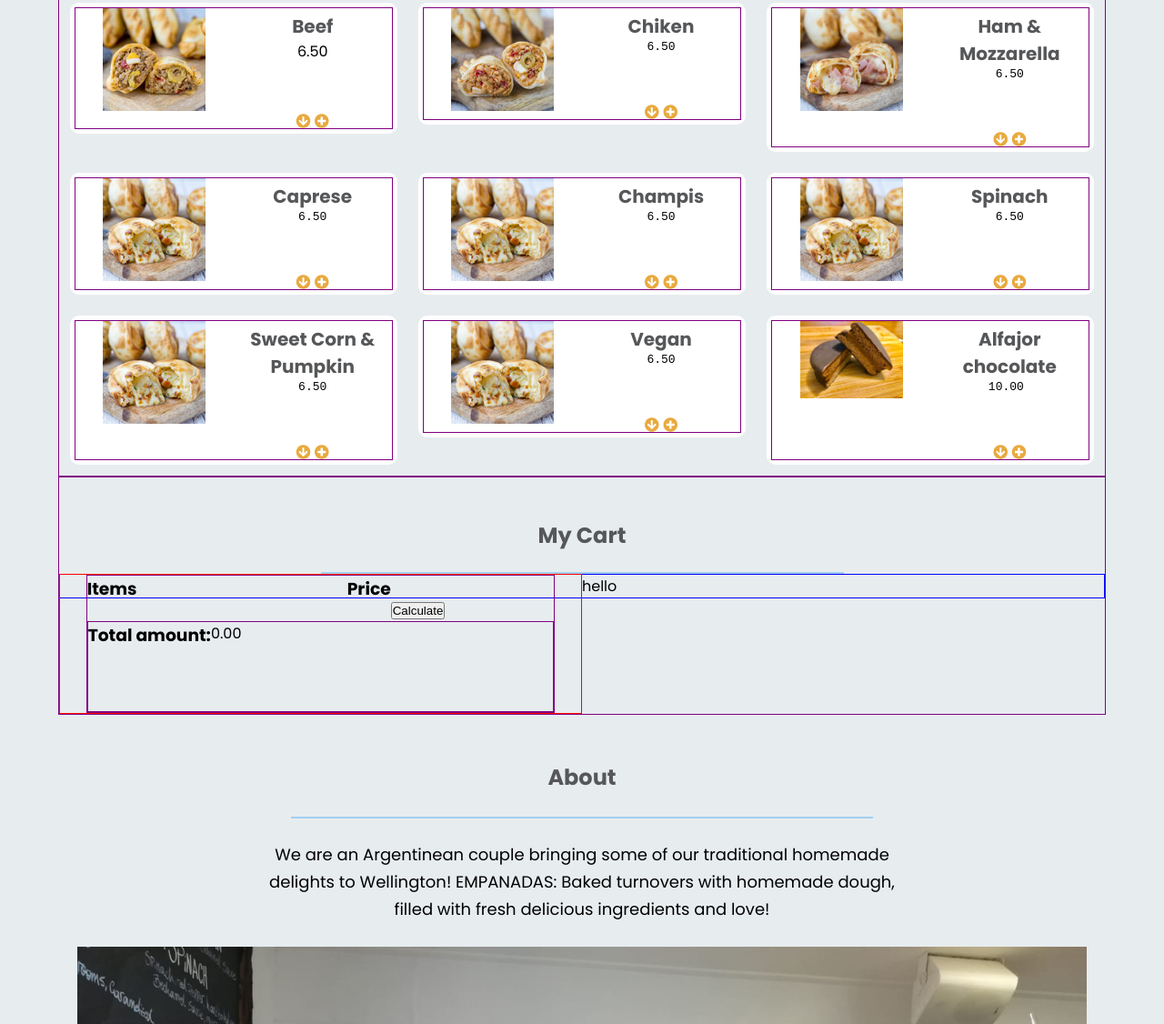
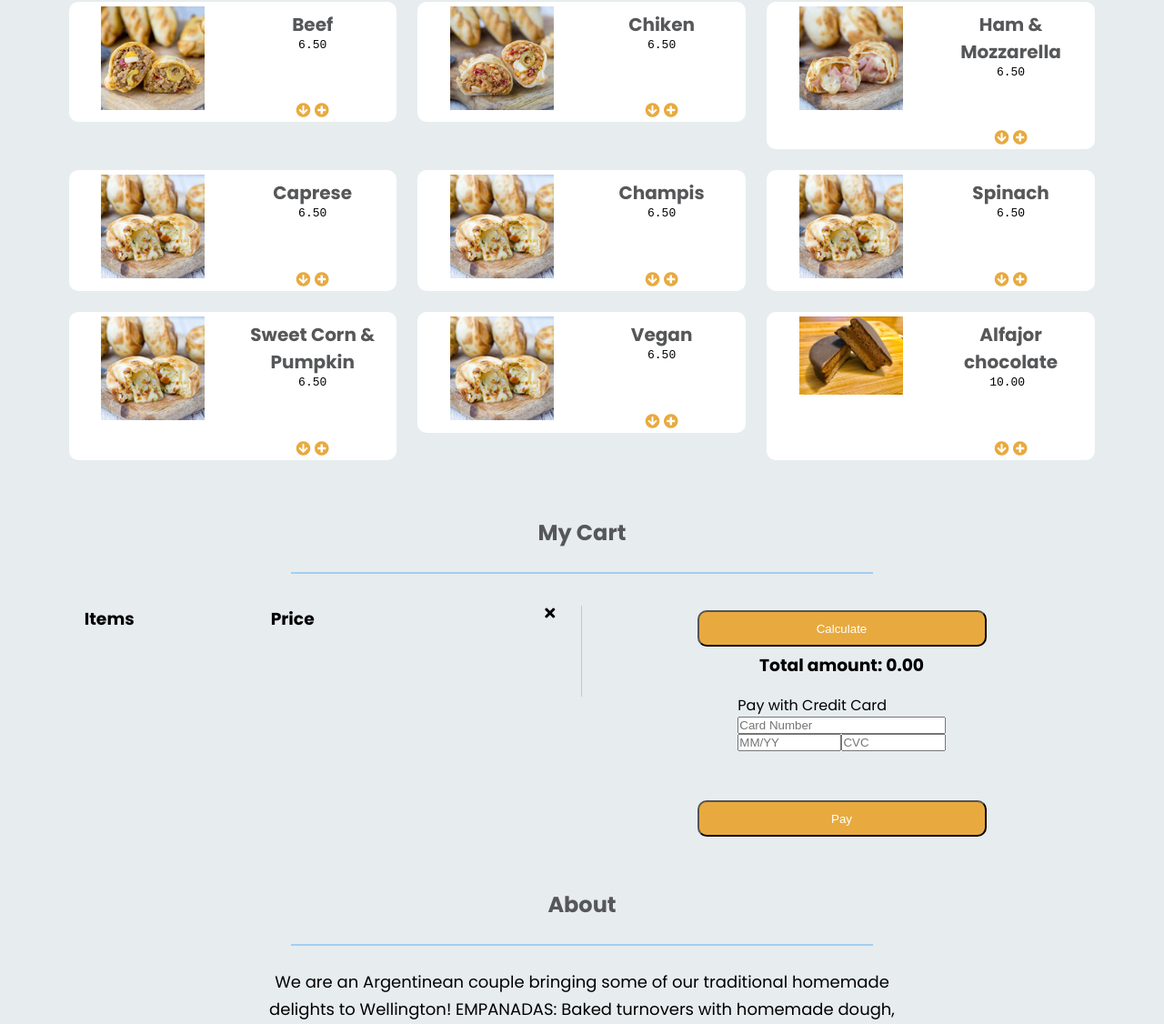
Before and after one commit to NataliaCatalina/summative-assigment-1-natalia-ramirez, a plain HTML site: page index.html in a window 1280 px wide. Shown: the part 1920-3046 px from the top of the page at 91% size. Drawn offline with nearby package versions, Linux system fonts and the light colour scheme.

Commit message:
cart v.3

```diff
--- a/index.html
+++ b/index.html
@@ -114,7 +114,7 @@
 
             <div class="info__type-price col col-6">
               <h2>Beef</h2>
-              <pr><span class="itemPrice">6.50</span></pr>
+              <pre><span class="itemPrice">6.50</span></pre>
 
               <div class="btn__box">
                 <i class="fas fa-arrow-circle-down menu__box--icon read-more-btn"></i>
@@ -445,7 +445,7 @@
 
      </section> <!-- end menu -->
 
-    <section id="cart" class="row clearfix cart">
+    <section id="cart">
 
       <div >
         <div class="title_menu">
@@ -454,8 +454,11 @@
         </div>
       </div>
 
+      <div class="row clearfix cart">
+
         <div class="box__cart--01 col col-lg-6">
             <div id="cart" class="row cart">
+                <i class="fas fa-times delet-cart"></i>
                 <div id="items" class="col items">
                   <h3> Items </h3>
                 </div>
@@ -463,20 +466,37 @@
                   <h3> Price </h3>
                 </div>
                 <br>
-              <button id="calculate">Calculate</button>
-              <div class="row totalAmount">
-                <h3 class="col"> Total amount: </h3> <span id="amount"> 0.00</span>
-              </div>
             </div>
         </div>
 
-<div class="box__cart--02  col.col-lg-6">
 
-  <p>hello</p>
+        <div class="box__cart--02  col col-lg-6">
+          <button id="calculate">Calculate</button>
+          <div class="totalAmount ">
+            <h3 class=""> Total amount:<span id="amount"> 0.00</span> </h3>
+          </div>
+          <div class="credit-card row clearfix">
+            <p>Pay with Credit Card</p>
+            <input class="col col-lg-12" type="text" name="" placeholder="Card Number">
+            <input class="col col-lg-6" type="text" name="" placeholder="MM/YY">
+            <input class="col col-lg-6" type="text" name="s" placeholder="CVC">
+          </div>
+          <button id="pay">Pay</button>
+        </div>
+
+      </div> <!-- end row car -->
+
+    </section> <!-- end section cart-->
+
+    <section id="thanks">
+      <div class="pop-up">
+        <div class="bar-container">
 
         </div>
 
-    </section> <!-- end section cart-->
+      </div>
+
+    </section>
 
     <section id="about">
 
--- a/js/script.js
+++ b/js/script.js
@@ -102,6 +102,14 @@ $('.read-less-btn').on('click', function(){
   $('.read-less-btn').hide();
   $('.read-more-btn').show();
 });
+  });
+//------------- reload
+
+$(document).ready(function () {
+            $('.delet-cart').click(function () {
+                location.reload(true);
+                alert('Reloading Page');
+            });
 
 
 
--- a/sass/_containers.scss
+++ b/sass/_containers.scss
@@ -8,12 +8,13 @@
   width: 100%;
   height: auto;
   min-height: 100px;
-  border: 1px solid purple;
+  // border: 1px solid purple;
   // background: purple;
 }
 
 .col{
   float:left;
+  // border: 1px solid yellow;
 
 }
 
--- a/sass/_desktop.scss
+++ b/sass/_desktop.scss
@@ -233,6 +233,7 @@
 
 .cart{
   width: 90%;
+  height: auto;
   margin: auto;
   display: block;
 
@@ -241,19 +242,71 @@
  .box__cart--01{
    width: 100%;
    height: auto;
-   border:1px solid red;
-   text-align: left;
+   // border:1px solid red;
+   margin-top: 3%;
+   border-right: 1px solid $color_light-blue;
+
 }
 
 .box__cart--02{
-  width: 100%;
-  height: auto;
-  border:1px solid blue;
+  // width: 100%;
+  // border: 1px solid red;
+//   height: auto;
+//   border:1px solid blue;
+  margin-top: 3%;
+  padding-right: 5px;
+//
 }
 
 .price{
-  margin-left: 45%;
+  padding-left:150px;
 }
+.totalAmount{
+  text-align: center;
+
+  // margin-right: 20px;
+}
+
+
+.delet-cart{
+  // border: 1px solid pink;
+  float: right;
+}
+
+
+#calculate {
+  width: 318px;
+  height: 40px;
+  left: 786px;
+  background: $color_yellow;
+  color: $color_white;
+  border-radius: 10px;
+  margin: 1% auto;
+  display: block;
+}
+
+#pay {
+  width: 318px;
+  height: 40px;
+  left: 786px;
+  background: $color_yellow;
+  color: $color_white;
+  border-radius: 10px;
+  margin: 1% auto;
+  display: block;
+}
+
+.credit-card{
+  width: 40%;
+  margin: 3% auto;
+  display: block;
+
+}
+
+//-------------------------------------- thanks
+
+
+
 
 
   //  ********************************** about
```
Also changed, not shown: css/style.css, 1 other file. Lines whose indentation alone changed are shown as unchanged.
